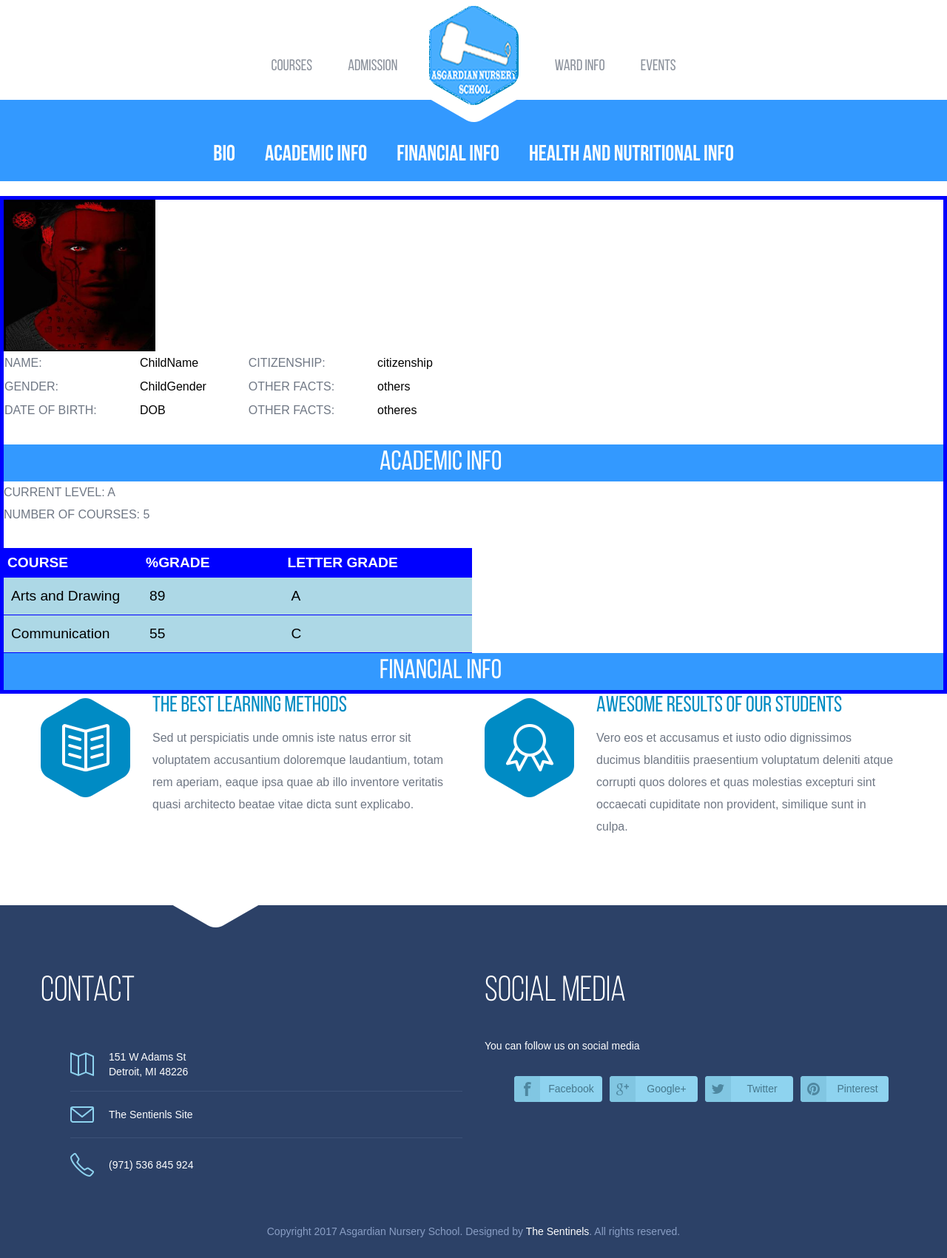
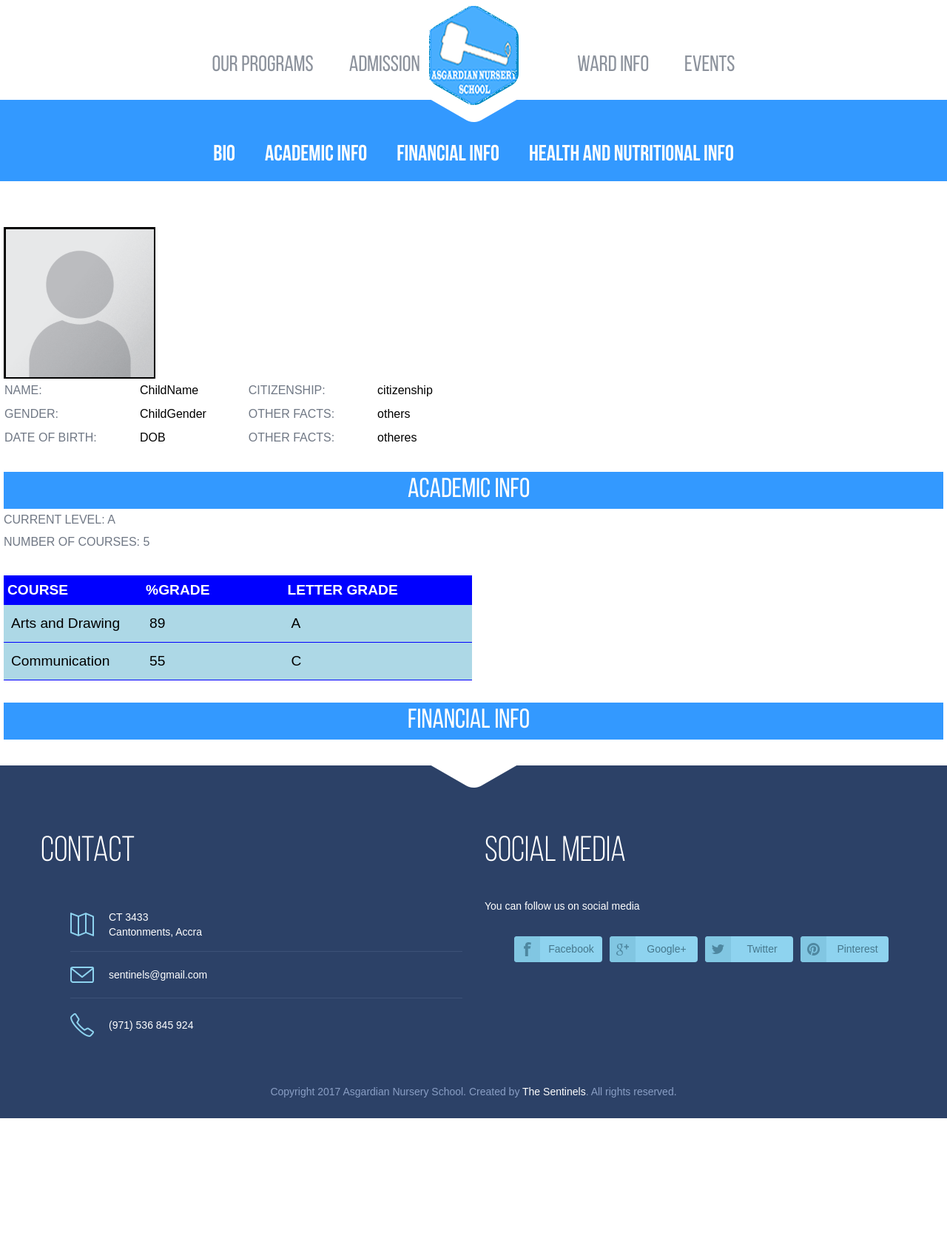
Before and after one commit to EnigmaDX/Asgard_School_Management_System, a PHP site: page /Childinfo/childinfo.html in a window 1280 px wide. Shown: the whole page at 74% size. After the commit the page ends 1512 px from the top, so only its background shows below. Run offline with PHP 8.4, Linux system fonts and the light colour scheme; some libraries are stand-ins or nearby versions; grey boxes are pictures that could not be loaded.

```diff
--- a/asgard_nursery_school/Childinfo/childinfo.html
+++ b/asgard_nursery_school/Childinfo/childinfo.html
@@ -18,8 +18,8 @@
 			<div class="menu-trigger"></div>
 			<nav id="menu">
 				<ul>
-					<li><a href="events.html">Courses</a></li>
-					<li><a href="gallery.html">Admission</a></li>
+					<li><a href="events.html">Our programs</a></li>
+					<li><a href="../admissions/admissionspage1.html">Admission</a></li>
  				</ul>
 				<ul>
 					<li><a href="gallery.html">Ward Info</a></li>
@@ -37,7 +37,7 @@
 				<ul>
 					<li><a href="#profile">BIO</a></li>
 					<li><a href="#title-aca">ACADEMIC INFO</a></li>
-					<li><a href="gallery.html">FINANCIAL INFO</a></li>
+					<li><a href="#title-finance">FINANCIAL INFO</a></li>
 					<li><a href="gallery.html">HEALTH AND NUTRITIONAL INFO</a></li>
  				</ul>
 			</nav>
@@ -49,7 +49,7 @@
 	<div class="bodym">
 	<!-- picture of child -->
 		<div class="profile-pic">
-			<img id="profile" src="../images/mal.jpg">
+			<img id="profile" src="../images/phold.png">
 		</div>
 
 		<div class="bio-details">
@@ -99,35 +99,12 @@
 					<td>C</td>
 				</tr>
 			</table>
-		</div>
-		<p id="title-aca">FINANCIAL INFO</p>
+		</div><br>
+		<p id="title-finance">FINANCIAL INFO</p>
 
 
-	</div>
+	</div><br>
 	<!-- end of bodym -->
-
-
-	<section class="posts">
-		<div class="container">
-			<article>
-				<div class="pic"><img width="121" src="../images/2.png" alt=""></div>
-				<div class="info">
-					<h3>The best learning methods</h3>
-					<p>Sed ut perspiciatis unde omnis iste natus error sit voluptatem accusantium doloremque laudantium, totam rem aperiam, eaque ipsa quae ab illo inventore veritatis quasi architecto beatae vitae dicta sunt explicabo. </p>
-				</div>
-			</article>
-			<article>
-				<div class="pic"><img width="121" src="../images/3.png" alt=""></div>
-				<div class="info">
-					<h3>Awesome results of our students</h3>
-					<p>Vero eos et accusamus et iusto odio dignissimos ducimus blanditiis praesentium voluptatum deleniti atque corrupti quos dolores et quas molestias excepturi sint occaecati cupiditate non provident, similique sunt in culpa.</p>
-				</div>
-			</article>
-		</div>
-		<!-- / container -->
-	</section>
-
-
 
 	<footer id="footer">
 		<div class="container">
@@ -135,8 +112,8 @@
 				<article class="col-1">
 					<h3>Contact</h3>
 					<ul>
-						<li class="address"><a href="#">151 W Adams St<br>Detroit, MI 48226</a></li>
-						<li class="mail"><a href="https://asgardnursery.wordpress.com/">The Sentienls Site</a></li>
+						<li class="address"><a href="#">CT 3433<br>Cantonments, Accra</a></li>
+						<li class="mail"><a href="https://asgardnursery.wordpress.com/">sentinels@gmail.com</a></li>
 						<li class="phone last"><a href="#">(971) 536 845 924</a></li>
 					</ul>
 				</article>
@@ -151,7 +128,7 @@
 					</ul>
 				</article>
 			</section>
-			<p class="copy">Copyright 2017 Asgardian Nursery School. Designed by <a href="https://asgardnursery.wordpress.com/" title="Designed by The Sentinels" target="_blank">The Sentinels</a>. All rights reserved.</p>
+			<p class="copy">Copyright 2017 Asgardian Nursery School. Created by <a href="https://asgardnursery.wordpress.com/" title="Designed by The Sentinels" target="_blank">The Sentinels</a>. All rights reserved.</p>
 		</div>
 		<!-- / container -->
 	</footer>
--- a/asgard_nursery_school/css/childinfo.css
+++ b/asgard_nursery_school/css/childinfo.css
@@ -81,10 +81,12 @@ a:hover {
 	background: #3399ff url(../images/bg_white_arrow.png) no-repeat 50% 0;
 	height: 70px;
 	position: relative;
+	margin-top: 3px;
+	margin-bottom: 37px;
 }
 
 .divider:after {
-	background: url(../images/bg_white.png) no-repeat 50%;
+	background: url(../images/bg_white.png) no-repeat 50% 0;
 	height: 30px;
 	position: absolute;
 	content: "";
@@ -135,8 +137,8 @@ a:hover {
 }
 
 #menu a {
-	font-size: 21px;
-	line-height: 28px;
+	font-size: 30px;
+	line-height: 25px;
 	color: #8c929c;
 	font-family: 'BebasNeue';
 	display: block;
@@ -205,7 +207,8 @@ a:hover {
 }
 
 .bodym {
-	border: 5px solid blue;
+	margin: 0;
+	padding: 5px;
 }
 
 .profile-pic{
@@ -279,7 +282,17 @@ th {
 #title-aca {
 	color: white;
 	background-color: #3399ff;
-	padding-left: 40%;
+	padding-left: 43%;
+	line-height: 50px;
+	font-family: 'BebasNeue';
+	font-size: 230%;
+	width: 100%;
+}
+
+#title-finance {
+	color: white;
+	background-color: #3399ff;
+	padding-left: 43%;
 	line-height: 50px;
 	font-family: 'BebasNeue';
 	font-size: 230%;
@@ -388,7 +401,7 @@ th {
 
 #footer {
 
-	background: #2c4167 url(../images/bg_white_arrow.png) no-repeat 20% 0;
+	background: #2c4167 url(../images/bg_white_arrow.png) no-repeat 50% 0;
 	overflow: hidden;
 	padding: 91px 0 0 0;
 	font-size: 14px;
--- a/asgard_nursery_school/index.html
+++ b/asgard_nursery_school/index.html
@@ -18,7 +18,7 @@
 			<div class="menu-trigger"></div>
 			<nav id="menu">
 				<ul>
-					<li><a href="events.html">Courses</a></li>
+					<li><a href="Childinfo/childinfo.html">Courses</a></li>
 					<li><a href="gallery.html">Students</a></li>
 					<li><a href="events.html">Events</a></li>
  				</ul>
```
Also changed, not shown: asgard_nursery_school/images/mal.jpg (deleted), asgard_nursery_school/images/phold.png (added), 1 other file.
